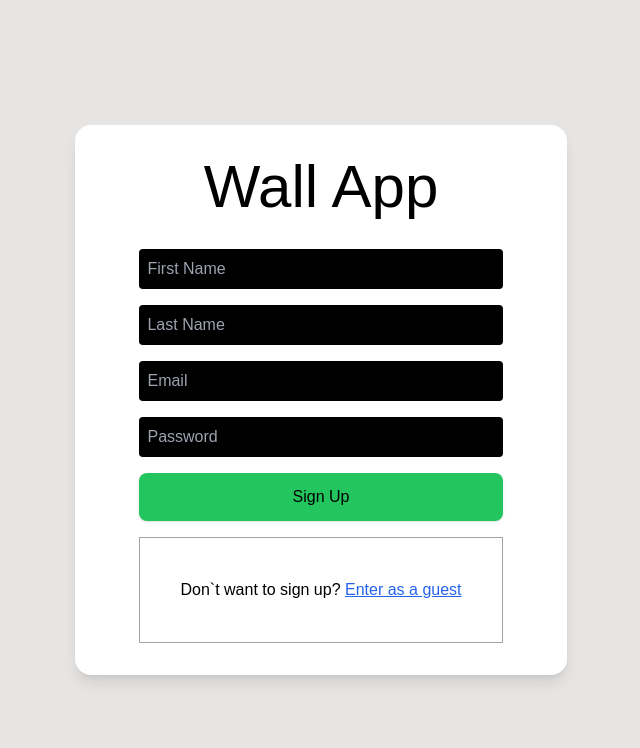
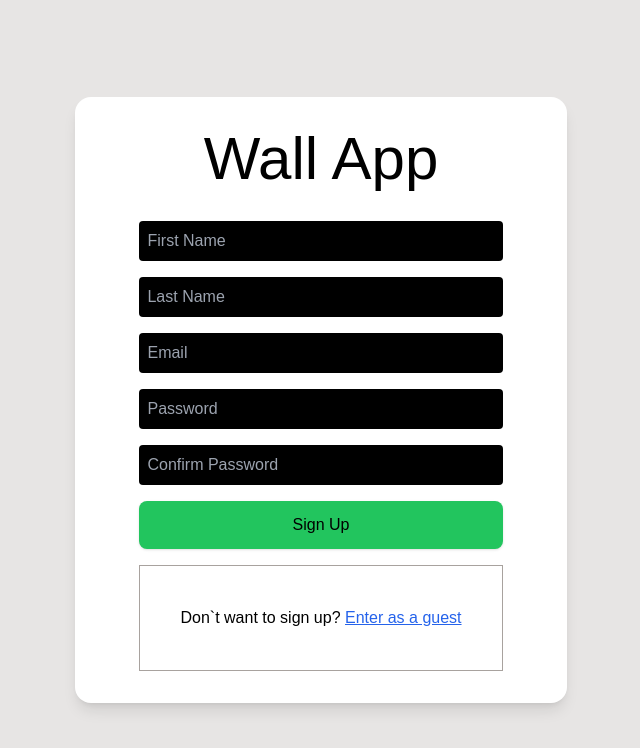
Before and after one commit to gabriellukke/wall-app-frontend, a React (Create React App) app: page /register in a window 1280 px wide. Shown: the top 748 px of the page, without its empty margins (319-959 px from the left). Built offline with nearby package versions, Linux system fonts and the light colour scheme; no server answers.

Commit message:
feat: register confirm password simple check

```diff
--- a/src/pages/Register.jsx
+++ b/src/pages/Register.jsx
@@ -1,4 +1,4 @@
-import React, { useState, useContext } from 'react';
+import React, { useState, useContext, useMemo } from 'react';
 import { Link } from 'react-router-dom';
 import Loading from '../components/Loading';
 import { AuthContext } from '../context/AuthProvider';
@@ -9,10 +9,16 @@ export default function Register() {
   const [lastName, setLastName] = useState('');
   const [email, setEmail] = useState('');
   const [password, setPassword] = useState('');
+  const [confirmPassword, setConfirmPassword] = useState('');
+
+  const isPasswordConfirmed = password === confirmPassword || 'Passwords do not match';
 
   const handleSubmit = (e) => {
     e.preventDefault();
-    handleRegister(firstName, lastName, email, password);
+    if (typeof isPasswordConfirmed === 'string') {
+      return alert(isPasswordConfirmed);
+    }
+    return handleRegister(firstName, lastName, email, password);
   };
 
   if (loading) return <Loading />;
@@ -81,6 +87,18 @@ export default function Register() {
               value={password}
               data-testid="register-password"
               onChange={({ target }) => setPassword(target.value)}
+              className="w-full block bg-black rounded p-2 mb-4 text-white"
+            />
+          </label>
+          <label htmlFor="confirmPassword">
+            <input
+              type="password"
+              name="confirmPassword"
+              id="confirmPassword"
+              placeholder="Confirm Password"
+              value={confirmPassword}
+              data-testid="register-password"
+              onChange={({ target }) => setConfirmPassword(target.value)}
               className="w-full block bg-black rounded p-2 text-white"
             />
           </label>
--- a/src/pages/Wall.jsx
+++ b/src/pages/Wall.jsx
@@ -4,7 +4,6 @@ import { WallContext } from '../context/WallProvider';
 
 export default function Wall() {
   const { posts, loading } = useContext(WallContext);
-  console.log('🚀 ~ file: Wall.jsx ~ line 6 ~ Wall ~ posts', posts)
 
   if (loading) return <Loading />;
 
```
